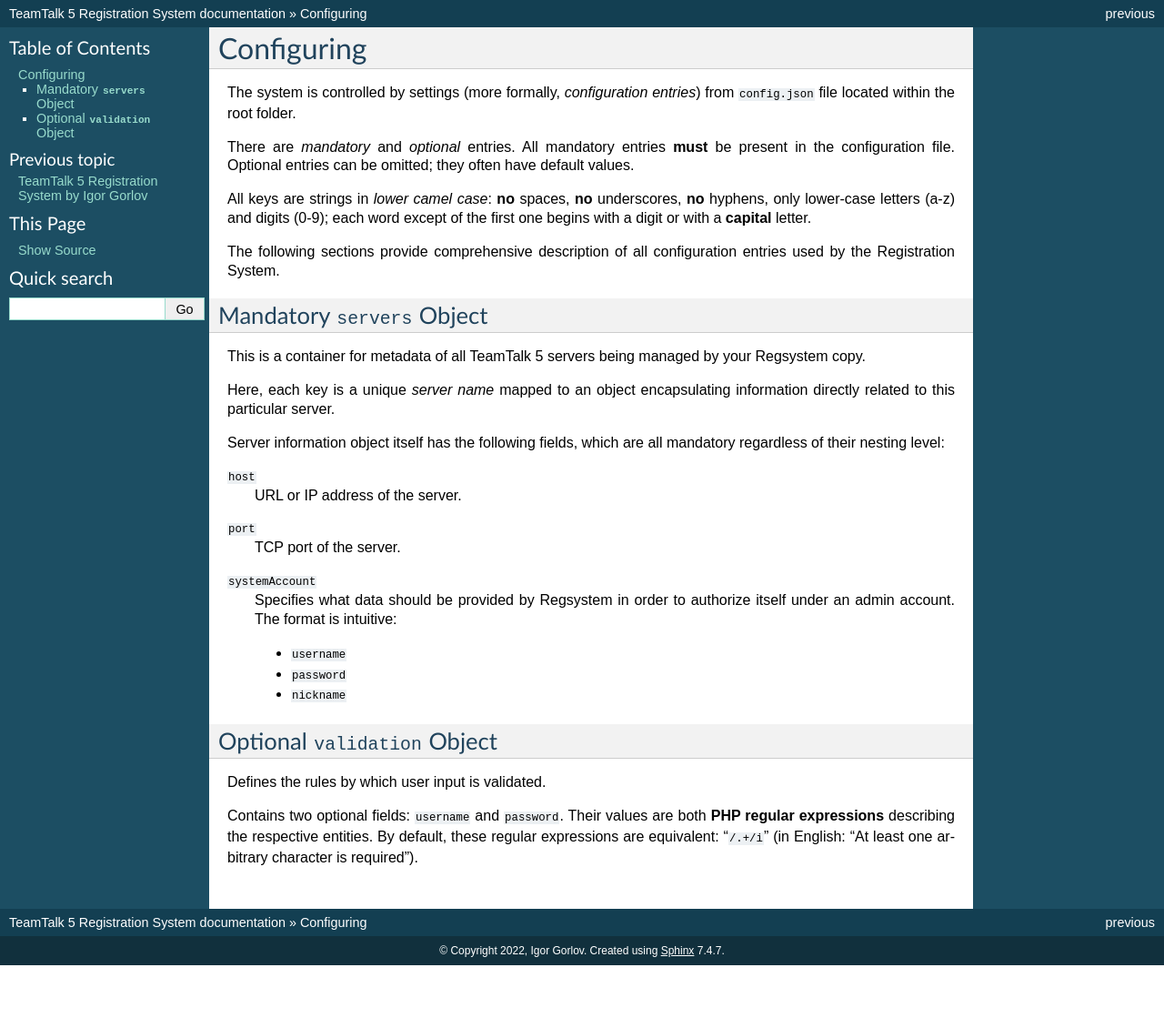
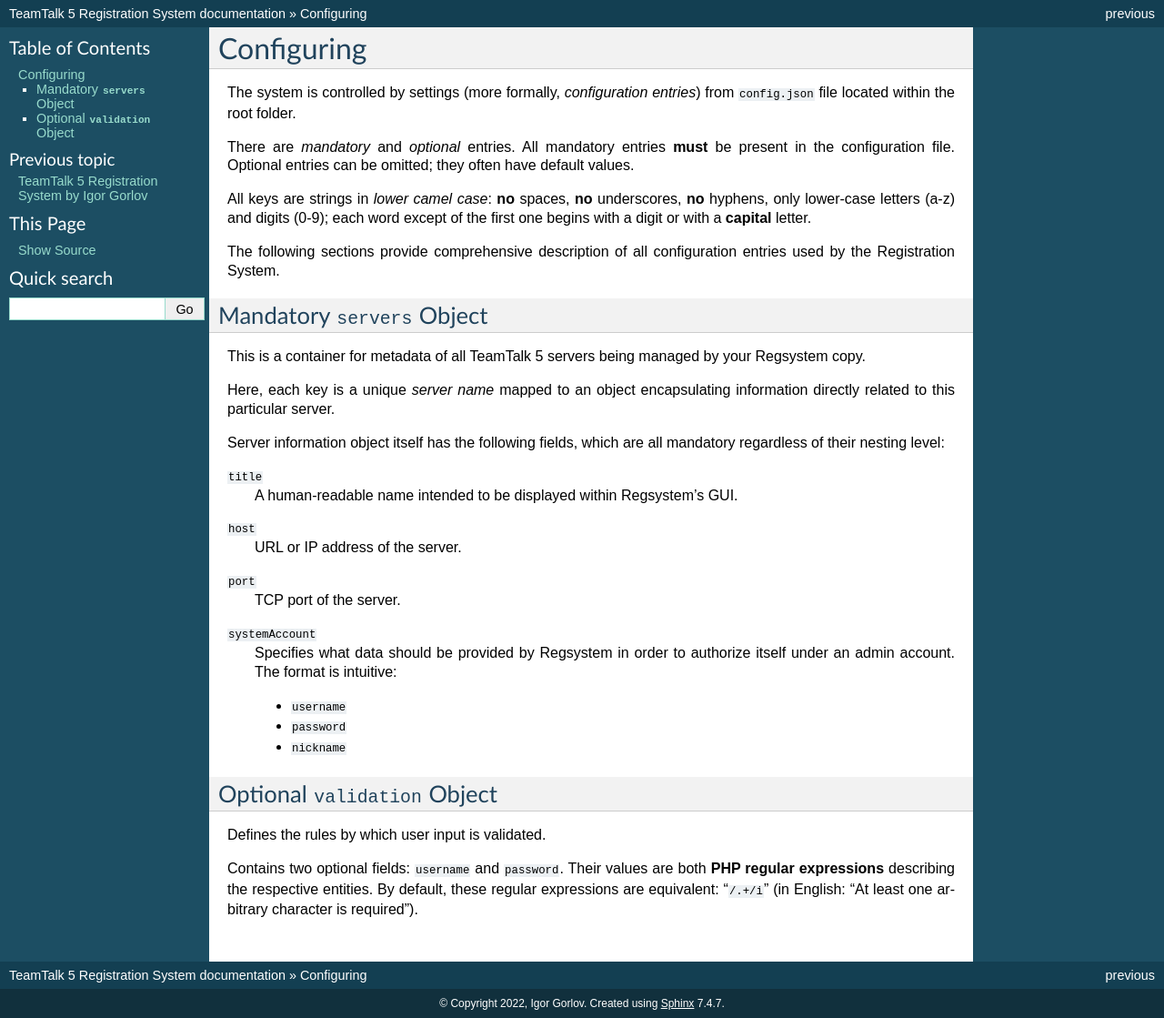
Before and after one commit to igor-gorlov/teamtalk-regsystem, a Sphinx documentation site: the page built from docs/configuring.rst, in a window 1280 px wide. Shown: the whole page at 91% size. Built offline with Sphinx 7.4.7, drawn with Linux system fonts in a browser that asks for light colours; before the commit the page ends 1061 px from its top, so only the background shows below that.

Commit message:
In configuration guide, describe mandatory server property `title`

```diff
--- a/docs/configuring.rst
+++ b/docs/configuring.rst
@@ -24,6 +24,9 @@
 
 Server information object itself has the following fields, which are all mandatory regardless of their nesting level:
 
+``title``
+  A human-readable name intended to be displayed within Regsystem's GUI.
+
 ``host``
   URL or IP address of the server.
 
```
